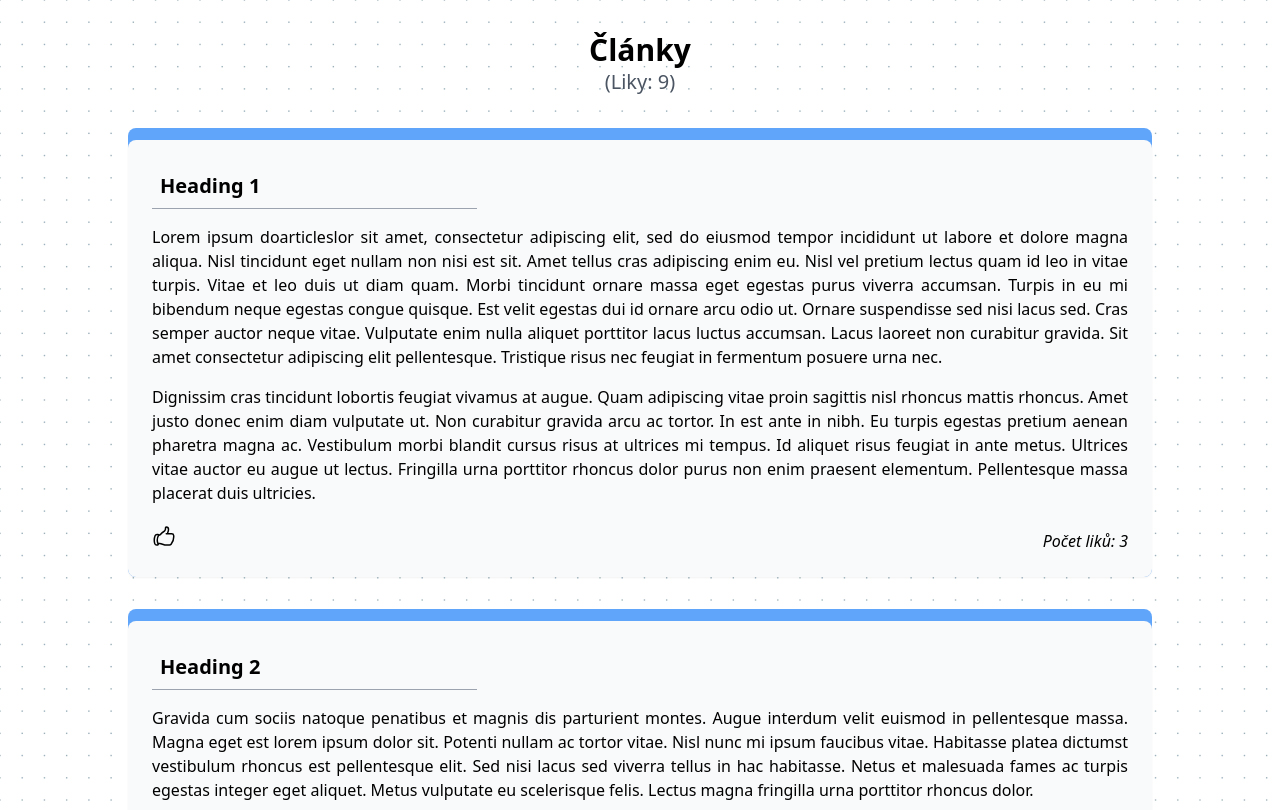
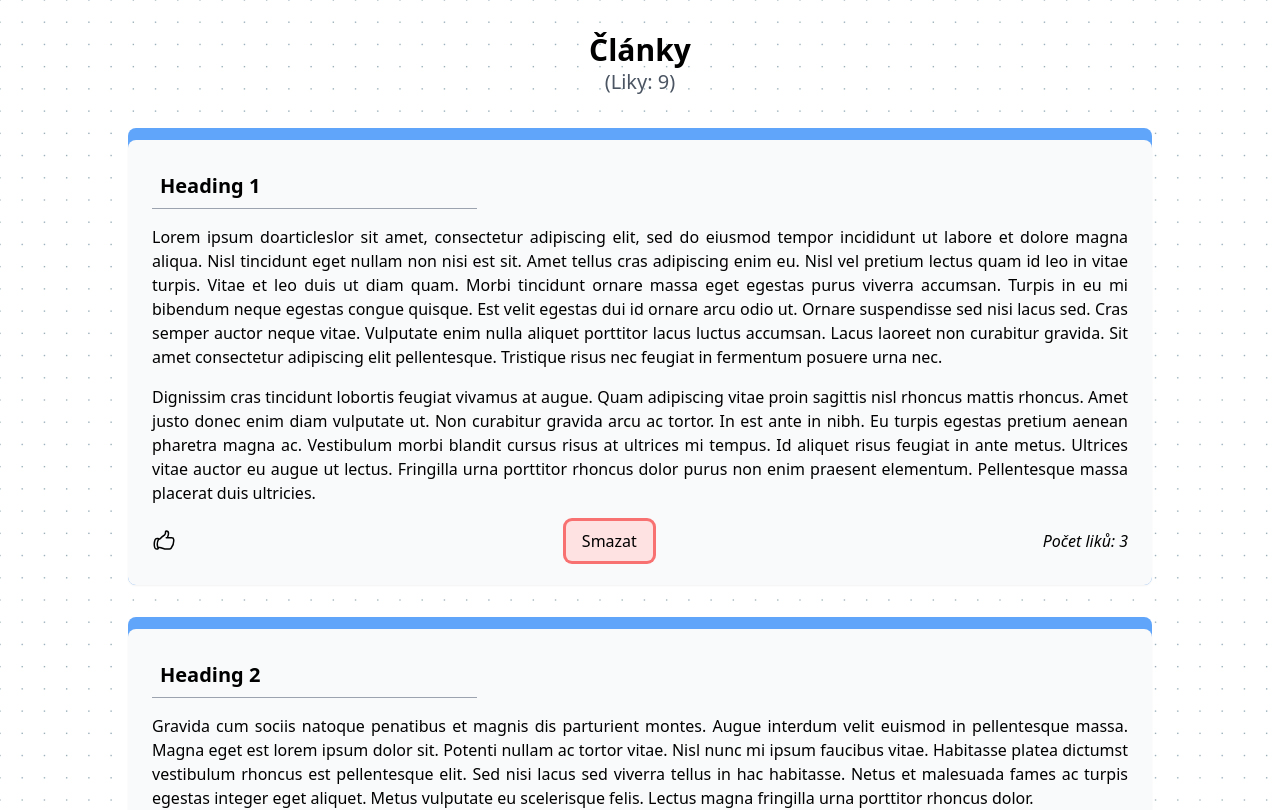
Before and after one commit to Tesser3kt/random_react_app, a React (Create React App) app: page / in a window 1280 px wide. Shown: the top 810 px of the page. Built offline with nearby package versions, Linux system fonts and the light colour scheme.

Commit message:
on delete button works

```diff
--- a/src/App.tsx
+++ b/src/App.tsx
@@ -25,7 +25,7 @@ function App() {
   };
 
   const onDeleteButtonClick = (id: number) => {
-    console.log("Article " + id.toString() + " deleted.");
+    setArticles(articles.filter((article) => article.id !== id));
   };
 
   const [articles, setArticles] = useState([
@@ -58,7 +58,11 @@ function App() {
         <h1 className="text-center text-3xl font-bold">{title}</h1>
         <h2 className="text-center text-xl text-gray-600">({subtitle})</h2>
       </header>
-      <ArticleList articles={articles} onLikeButtonClick={onLikeButtonClick} />
+      <ArticleList
+        articles={articles}
+        onLikeButtonClick={onLikeButtonClick}
+        onDeleteButtonClick={onDeleteButtonClick}
+      />
     </div>
   );
 }
--- a/src/components/Article.tsx
+++ b/src/components/Article.tsx
@@ -4,6 +4,7 @@ interface ArticleProps {
   content: Array<string>;
   likes: number;
   onLikeButtonClick: (id: number) => void;
+  onDeleteButtonClick: (id: number) => void;
 }
 
 const Article = ({
@@ -12,12 +13,10 @@ const Article = ({
   content,
   likes,
   onLikeButtonClick,
+  onDeleteButtonClick,
 }: ArticleProps) => {
   return (
-    <div
-      key={id}
-      className="article-container bg-blue-400 pt-3 mt-8 rounded-lg"
-    >
+    <div className="article-container bg-blue-400 pt-3 mt-8 rounded-lg">
       <div className="article p-6 shadow-sm rounded-lg bg-gray-50">
         <h3 className="w-1/3 p-2 font-bold text-xl border-b border-gray-400">
           {heading}
@@ -44,6 +43,12 @@ const Article = ({
               />
             </svg>
           </button>
+          <button
+            className="button bg-red-100 py-2 px-4 rounded-md ring ring-red-400"
+            onClick={() => onDeleteButtonClick(id)}
+          >
+            Smazat
+          </button>
           <span className="mt-2 italic">Počet liků: {likes}</span>
         </div>
       </div>
--- a/src/components/ArticleList.tsx
+++ b/src/components/ArticleList.tsx
@@ -9,9 +9,14 @@ interface ArticleType {
 interface ArticleListProps {
   articles: Array<ArticleType>;
   onLikeButtonClick: (id: number) => void;
+  onDeleteButtonClick: (id: number) => void;
 }
 
-const ArticleList = ({ articles, onLikeButtonClick }: ArticleListProps) => {
+const ArticleList = ({
+  articles,
+  onLikeButtonClick,
+  onDeleteButtonClick,
+}: ArticleListProps) => {
   return (
     <div className="article-list m-auto max-w-screen-lg">
       {articles.map((article) => (
@@ -22,6 +27,7 @@ const ArticleList = ({ articles, onLikeButtonClick }: ArticleListProps) => {
           content={article.content}
           likes={article.likes}
           onLikeButtonClick={onLikeButtonClick}
+          onDeleteButtonClick={onDeleteButtonClick}
         />
       ))}
     </div>
```
